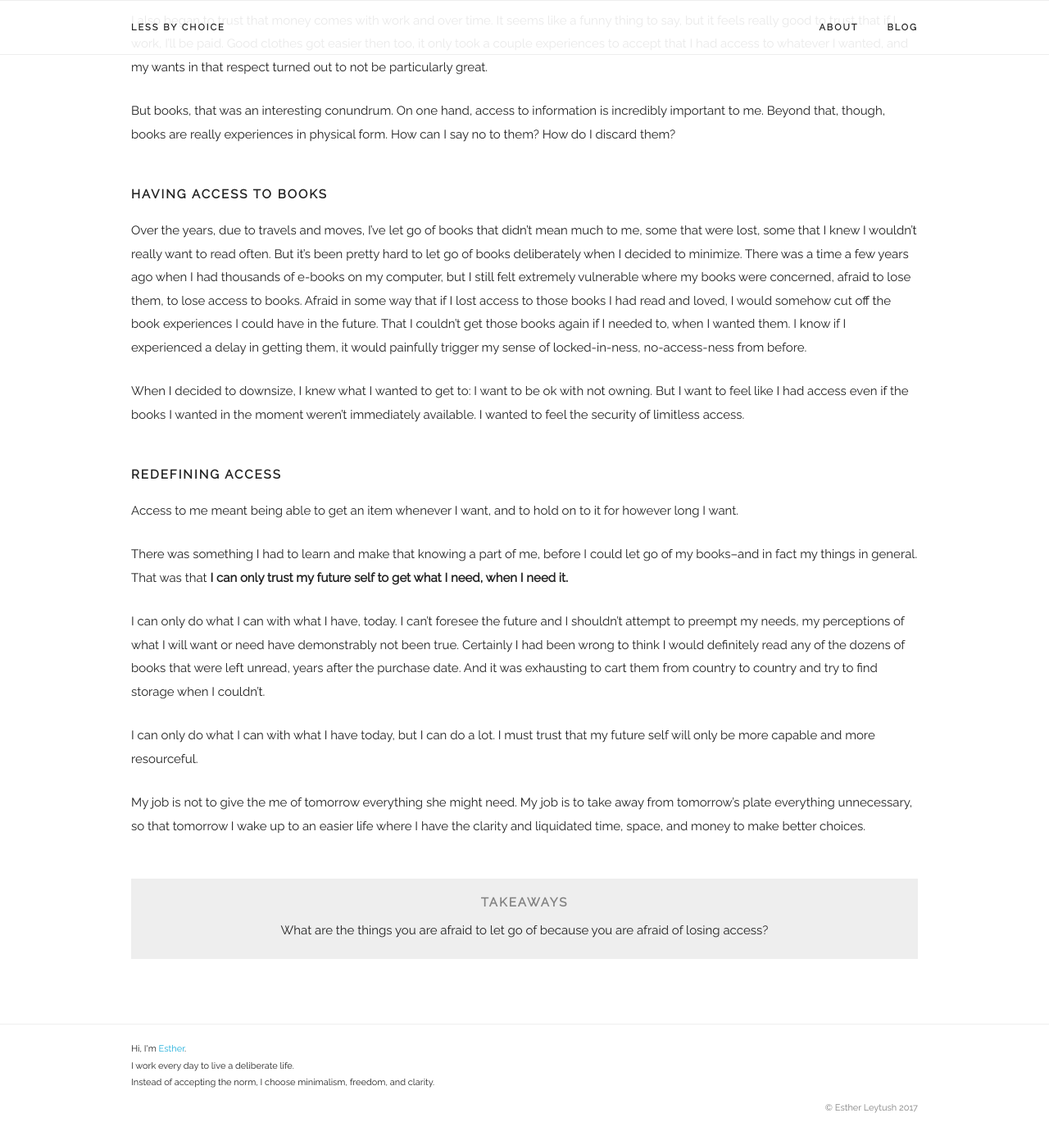
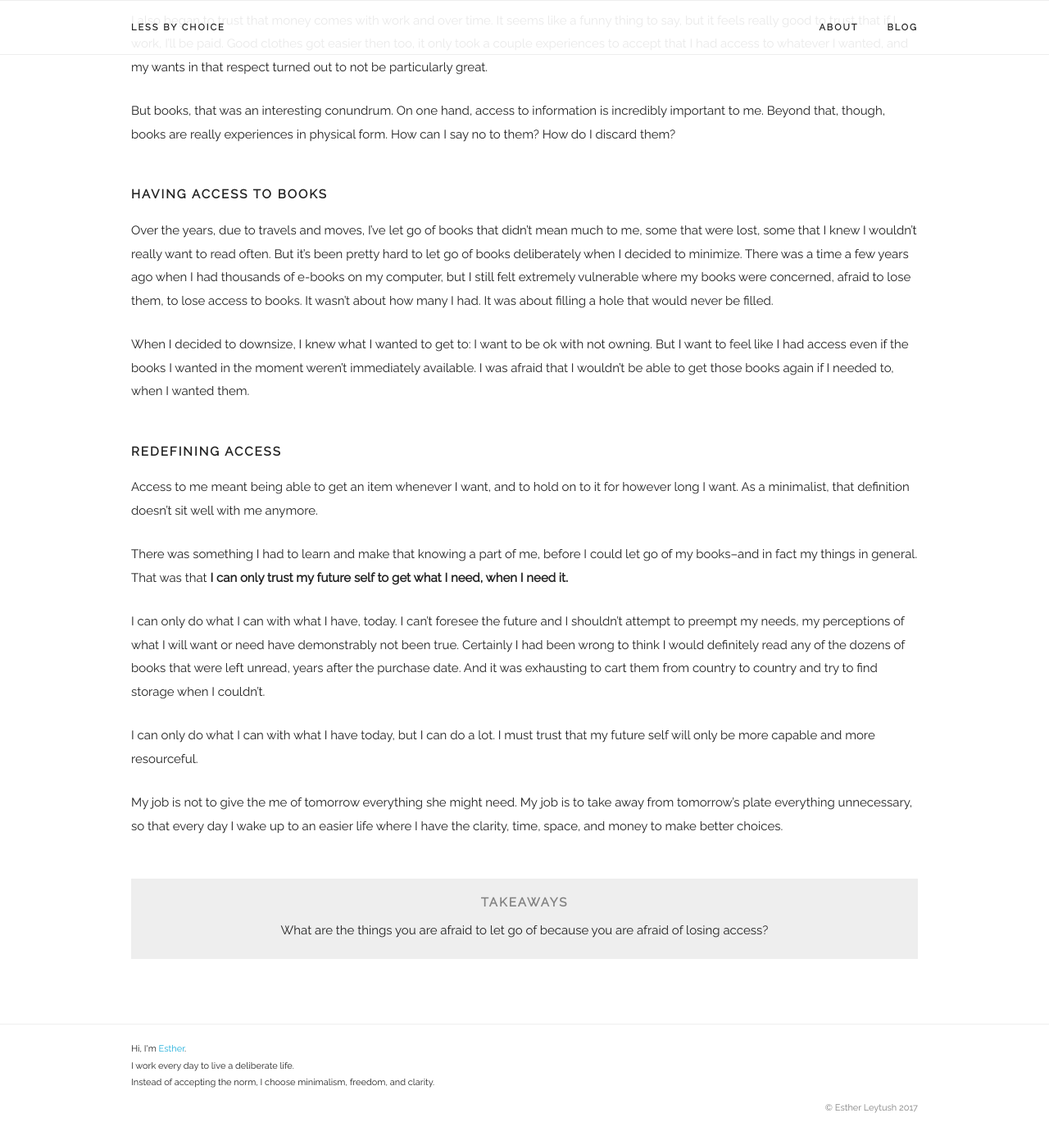
Before and after one commit to mindplace/less-by-choice, a Jekyll site: the page built from _posts/2017-01-01-hoarding-access.md, in a window 1280 px wide and 1400 px high, scrolled down 587 px. Shown: the top 1397 px of the window at 82% size. Built offline with Jekyll 4.4.1, drawn with Linux system fonts in a browser that asks for light colours; comment, search, counter and statistics services are not loaded.

Commit message:
content edits

```diff
--- a/_posts/2017-01-01-hoarding-access.md
+++ b/_posts/2017-01-01-hoarding-access.md
@@ -19,13 +19,13 @@ But books, that was an interesting conundrum. On one hand, access to information
 
 <h2 class="header small-header">having access to books</h2>
 
-Over the years, due to travels and moves, I've let go of books that didn't mean much to me, some that were lost, some that I knew I wouldn't really want to read often. But it's been pretty hard to let go of books deliberately when I decided to minimize. There was a time a few years ago when I had thousands of e-books on my computer, but I still felt extremely vulnerable where my books were concerned, afraid to lose them, to lose access to books. Afraid in some way that if I lost access to those books I had read and loved, I would somehow cut off the book experiences I could have in the future. That I couldn't get those books again if I needed to, when I wanted them. I know if I experienced a delay in getting them, it would painfully trigger my sense of locked-in-ness, no-access-ness from before.
+Over the years, due to travels and moves, I've let go of books that didn't mean much to me, some that were lost, some that I knew I wouldn't really want to read often. But it's been pretty hard to let go of books deliberately when I decided to minimize. There was a time a few years ago when I had thousands of e-books on my computer, but I still felt extremely vulnerable where my books were concerned, afraid to lose them, to lose access to books. It wasn't about how many I had. It was about filling a hole that would never be filled.
 
-When I decided to downsize, I knew what I wanted to get to: I want to be ok with not owning. But I want to feel like I had access even if the books I wanted in the moment weren't immediately available. I wanted to feel the security of limitless access.
+When I decided to downsize, I knew what I wanted to get to: I want to be ok with not owning. But I want to feel like I had access even if the books I wanted in the moment weren't immediately available. I was afraid that I wouldn't be able to get those books again if I needed to, when I wanted them.
 
 <h2 class="header small-header">Redefining access</h2>
 
-Access to me meant being able to get an item whenever I want, and to hold on to it for however long I want.
+Access to me meant being able to get an item whenever I want, and to hold on to it for however long I want. As a minimalist, that definition doesn't sit well with me anymore.
 
 There was something I had to learn and make that knowing a part of me, before I could let go of my books--and in fact my things in general. That was that **I can only trust my future self to get what I need, when I need it.**
 
@@ -33,4 +33,4 @@ I can only do what I can with what I have, today. I can't foresee the future and
 
 I can only do what I can with what I have today, but I can do a lot. I must trust that my future self will only be more capable and more resourceful.
 
-My job is not to give the me of tomorrow everything she might need. My job is to take away from tomorrow's plate everything unnecessary, so that tomorrow I wake up to an easier life where I have the clarity and liquidated time, space, and money to make better choices.
+My job is not to give the me of tomorrow everything she might need. My job is to take away from tomorrow's plate everything unnecessary, so that every day I wake up to an easier life where I have the clarity, time, space, and money to make better choices.
```
